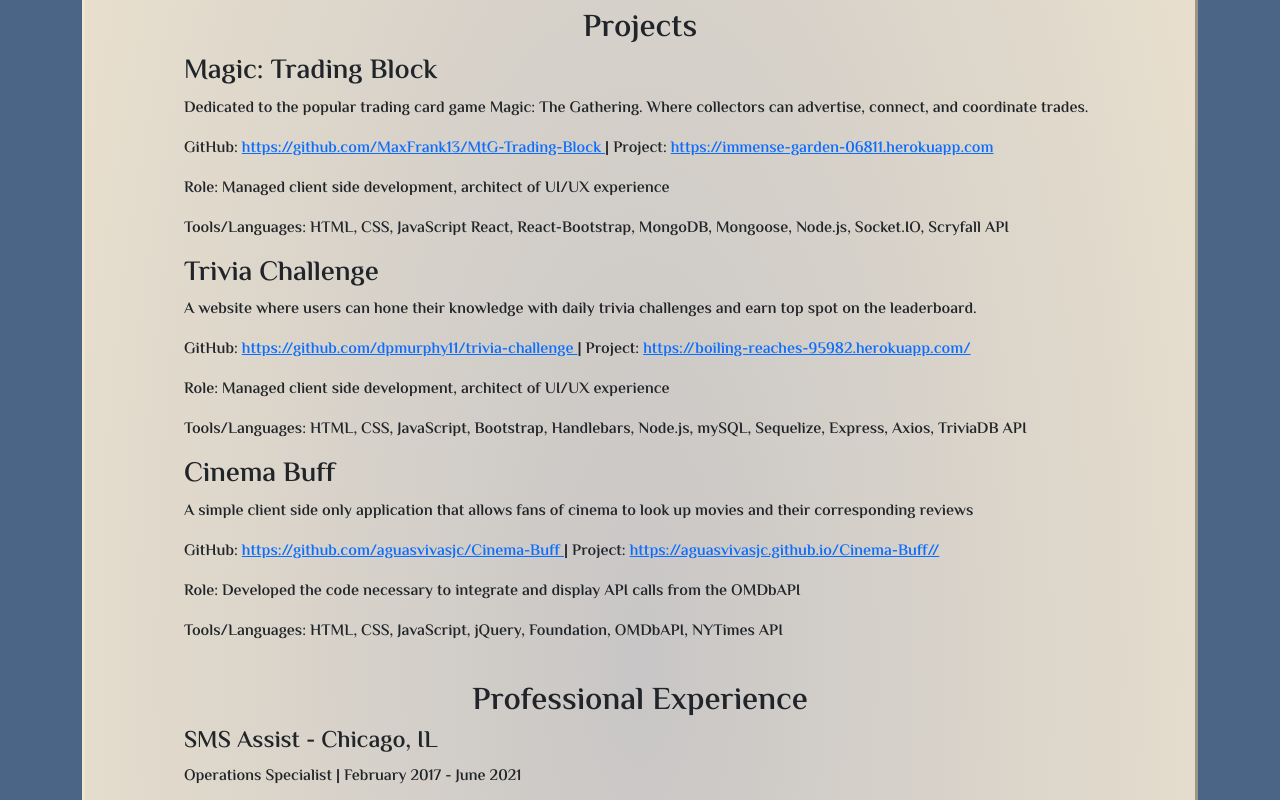
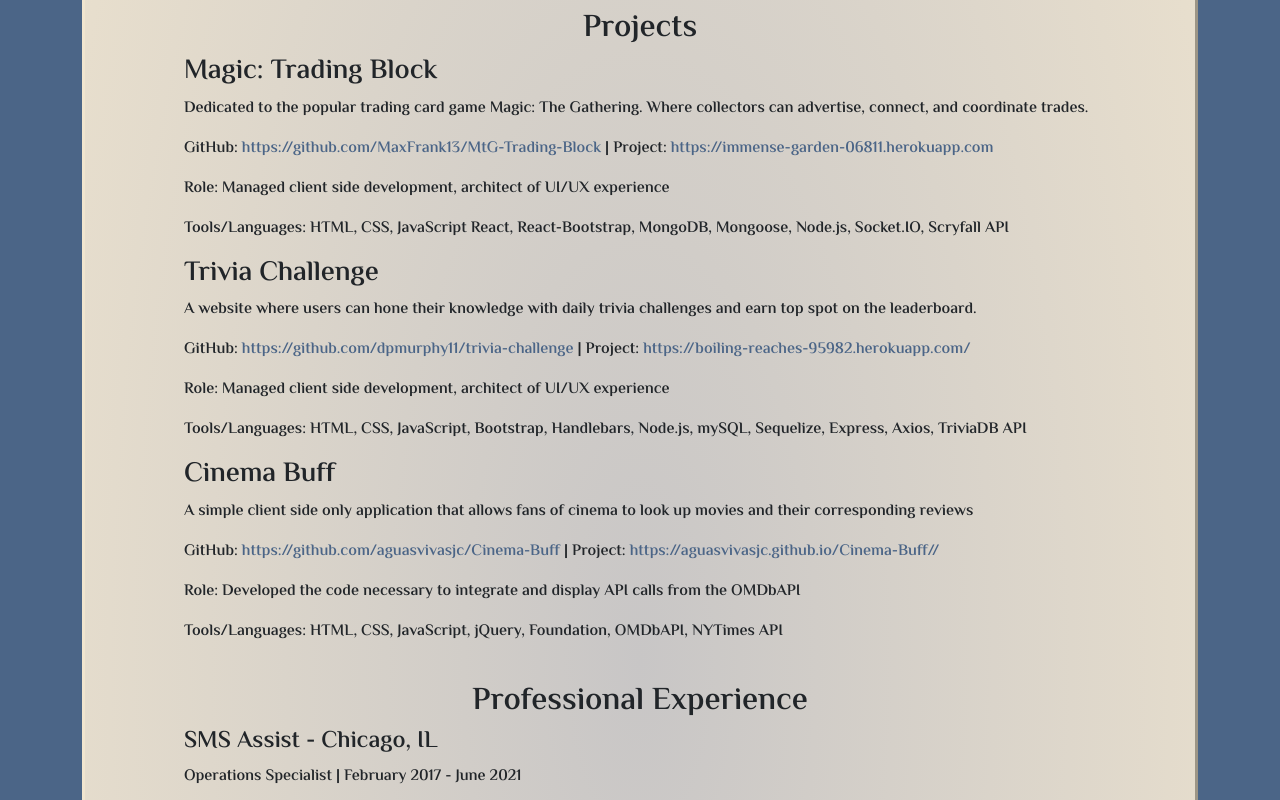
Before and after one commit to aaburzak/aaron_react_portfolio, a React (Create React App) app: page /resume in a window 1280 px wide. Shown: the part 760-1560 px from the top of the page. Built offline with nearby package versions, Linux system fonts and the light colour scheme.

Commit message:
styled a tags

```diff
--- a/src/components/Footer.js
+++ b/src/components/Footer.js
@@ -6,7 +6,7 @@
 
     <footer className="w-100 mt-auto text-light p-4 text-center">
        © 2022 Aaron Burzak
-      <p>Powered by React</p>
+      <p>Powered by React & Bootstrap</p>
     </footer>
   );
 };
--- a/src/components/MyResume.js
+++ b/src/components/MyResume.js
@@ -33,7 +33,7 @@
         <h2 className="text-center resTitle">Projects</h2>
         <h3 className="resProjectStyle">Magic: Trading Block</h3>
         <p className="resStyle">Dedicated to the popular trading card game Magic: The Gathering. Where collectors can advertise, connect, and coordinate trades.</p>
-        <p className="resStyle">GitHub: <a href="https://github.com/MaxFrank13/MtG-Trading-Block">https://github.com/MaxFrank13/MtG-Trading-Block </a>| Project: <a href="https://immense-garden-06811.herokuapp.com">https://immense-garden-06811.herokuapp.com</a></p>
+        <p className="resStyle">GitHub: <a className="linkStyle" href="https://github.com/MaxFrank13/MtG-Trading-Block">https://github.com/MaxFrank13/MtG-Trading-Block </a>| Project: <a className="linkStyle" href="https://immense-garden-06811.herokuapp.com">https://immense-garden-06811.herokuapp.com</a></p>
         <p className="resStyle">Role: Managed client side development, architect of UI/UX experience
         </p>
         <p className="resStyle">Tools/Languages: HTML, CSS, JavaScript React, React-Bootstrap, MongoDB, Mongoose, Node.js, Socket.IO, Scryfall API</p>
@@ -44,7 +44,7 @@
         <Col>
         <h3 className="resProjectStyle">Trivia Challenge</h3>
         <p className="resStyle">A website where users can hone their knowledge with daily trivia challenges and earn top spot on the leaderboard.</p>
-        <p className="resStyle">GitHub: <a href="https://github.com/dpmurphy11/trivia-challenge">https://github.com/dpmurphy11/trivia-challenge </a>| Project: <a href="https://boiling-reaches-95982.herokuapp.com/">https://boiling-reaches-95982.herokuapp.com/</a></p>
+        <p className="resStyle">GitHub: <a className="linkStyle" href="https://github.com/dpmurphy11/trivia-challenge">https://github.com/dpmurphy11/trivia-challenge </a>| Project: <a className="linkStyle" href="https://boiling-reaches-95982.herokuapp.com/">https://boiling-reaches-95982.herokuapp.com/</a></p>
         <p className="resStyle">Role: Managed client side development, architect of UI/UX experience
         </p>
         <p className="resStyle">Tools/Languages: HTML, CSS, JavaScript, Bootstrap, Handlebars, Node.js, mySQL, Sequelize, Express, Axios, TriviaDB API</p>
@@ -54,7 +54,7 @@
         <Col>
         <h3 className="resProjectStyle">Cinema Buff</h3>
         <p className="resStyle">A simple client side only application that allows fans of cinema to look up movies and their corresponding reviews</p>
-        <p className="resStyle">GitHub: <a href="https://github.com/aguasvivasjc/Cinema-Buff">https://github.com/aguasvivasjc/Cinema-Buff </a>| Project: <a href="https://aguasvivasjc.github.io/Cinema-Buff/">https://aguasvivasjc.github.io/Cinema-Buff//</a></p>
+        <p className="resStyle">GitHub: <a className="linkStyle" href="https://github.com/aguasvivasjc/Cinema-Buff">https://github.com/aguasvivasjc/Cinema-Buff </a>| Project: <a className="linkStyle" href="https://aguasvivasjc.github.io/Cinema-Buff/">https://aguasvivasjc.github.io/Cinema-Buff//</a></p>
         <p className="resStyle">Role: Developed the code necessary to integrate and display API calls from the OMDbAPI
         </p>
         <p className="resStyle">Tools/Languages: HTML, CSS, JavaScript, jQuery, Foundation, OMDbAPI, NYTimes API</p>
--- a/src/index.css
+++ b/src/index.css
@@ -36,6 +36,8 @@
 p{
   margin: 3%;
 }
+
+
 
 .containerStyle{
   margin: 4%;
@@ -186,9 +188,11 @@
     box-shadow: inset 0px 0px var(--lightBeige), 0 0 15px var(--navWhite)
   }
 
- .footerRow{
-  justify-content: center;
- }
- .footerColOne{
-  justify-content: flex-end;
- }
+  .linkStyle{
+    color: var(--darkBlue);
+    text-decoration: none;
+  }
+
+  .linkStyle:hover{
+    color: var(--lightBeige);
+  }
--- a/src/pages/Contact.js
+++ b/src/pages/Contact.js
@@ -20,7 +20,7 @@
       <p className="text-center">I would love to connect</p> */}
     <Col className="contactBox text-center">
 
-                <a  href="mailto:aaron.j.burzak@gmail.com"><EmailPic/></a>{' '}
+                <a href="mailto:aaron.j.burzak@gmail.com"><EmailPic/></a>{' '}
                 <p className="contactText">E-mail</p>
                 <a href="https://github.com/aaburzak"><GitHubPic/></a>{' '}
                 <p className="contactText">GitHub</p>
--- a/src/pages/Portfolio.js
+++ b/src/pages/Portfolio.js
@@ -22,7 +22,7 @@
           <p> All projects displayed are collaborative efforts in which I was fortunate enough to work alongside incredibly talented individuals.  I am quite proud of the work we accomplished together, and  I hope you enjoy taking these applications for a spin!
           </p>
           <p>
-          You can find more of my developmental work, both collaborative and independent, by visiting my <a href="https://github.com/aaburzak">gitHub</a>, and more on my past professional experience by reviewing my <a href="https://www.linkedin.com/in/aaron-burzak-53187654/">Linkedin</a> or <a href="/resume">resume</a>.</p>
+          You can find more of my developmental work, both collaborative and independent, by visiting my <a className="linkStyle"  href="https://github.com/aaburzak">gitHub</a>, and more on my past professional experience by reviewing my <a className="linkStyle" href="https://www.linkedin.com/in/aaron-burzak-53187654/">Linkedin</a> or <a className="linkStyle" href="/resume">resume</a>.</p>
 
           </Col>
         </Row>
```
